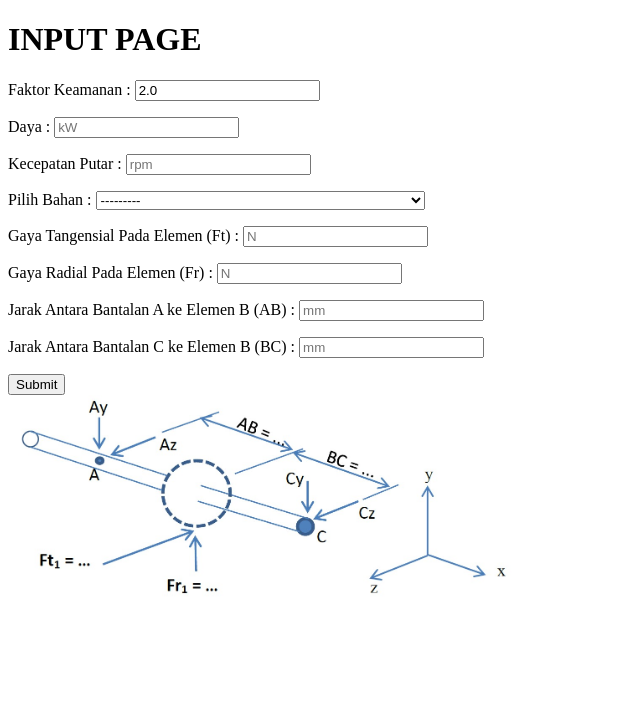
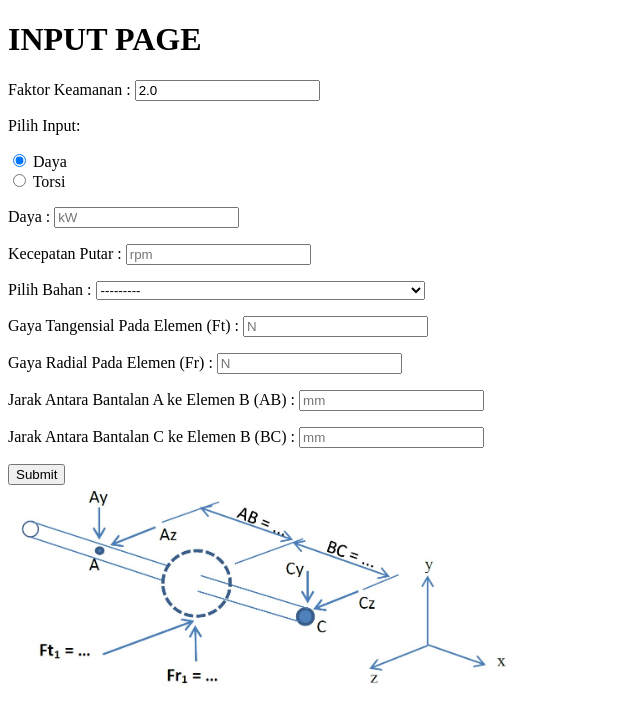
Before and after one commit to DrieHarry/mechanical-design, a Django app: page /shaft/ in a window 1280 px wide. Shown: the part 26-749 px from the top of the page, without its empty margins (0-640 px from the left). Run offline with Django 4.2, Linux system fonts and the light colour scheme; data comes from the database, SQL or seed files in the repository.

Commit message:
Validation Error for P,n,T

```diff
--- a/shaft/forms.py
+++ b/shaft/forms.py
@@ -5,10 +5,14 @@
 class MyForm(forms.Form):
     N = forms.FloatField(label="Faktor Keamanan ",
                             widget=forms.NumberInput(attrs={'value': '2.0', 'min': '0'}))
+    RadioSelectDayaTorsi = forms.ChoiceField(label = "Pilih Input" ,choices=(('D','Daya'), ('T','Torsi')),
+                                             initial='D', widget=forms.RadioSelect)
     P = forms.FloatField(label="Daya ",
-                            widget=forms.NumberInput(attrs={'placeholder': 'kW', 'min': '0'}))
+                            widget=forms.NumberInput(attrs={'placeholder': 'kW'}),required=False)
     n = forms.FloatField(label="Kecepatan Putar ",
-                            widget=forms.NumberInput(attrs={'placeholder': 'rpm', 'min': '0'}))
+                            widget=forms.NumberInput(attrs={'placeholder': 'rpm'}),required=False)
+    T = forms.FloatField(label="Torsi ",
+                            widget=forms.NumberInput(attrs={'placeholder': 'N-mm'}),required=False)
     Material = forms.ModelChoiceField(
                             label = "Pilih Bahan :", queryset = Materials.objects.all())
     Ft = forms.FloatField(label="Gaya Tangensial Pada Elemen (Ft) ",
@@ -19,3 +23,19 @@
                             widget=forms.NumberInput(attrs={'placeholder': 'mm', 'min': '0'}))
     BC = forms.FloatField(label="Jarak Antara Bantalan C ke Elemen B (BC) ",
                             widget=forms.NumberInput(attrs={'placeholder': 'mm', 'min': '0'}))
+
+    def clean(self):
+        cleaned_data = self.cleaned_data
+        RadioSelectDayaTorsi = cleaned_data.get("RadioSelectDayaTorsi")
+        P = cleaned_data.get("P")
+        n = cleaned_data.get("n")
+        T = cleaned_data.get("T")
+        if RadioSelectDayaTorsi == 'D':
+            if not P:
+                raise forms.ValidationError('Daya harus diisi')
+            if not n:
+                raise forms.ValidationError('Kecepatan putar harus diisi')
+        elif RadioSelectDayaTorsi == 'T':
+            if not T:
+                raise forms.ValidationError('Torsi harus diisi')
+        return cleaned_data
--- a/shaft/templates/shaft/input.html
+++ b/shaft/templates/shaft/input.html
@@ -7,9 +7,70 @@
     <h1>INPUT PAGE</h1>
     <form action="{% url 'shaft:output' %}" method="post">
         {% csrf_token %}
-         {{ form.as_p }}
-            <input type="submit">
+        {{ form.non_field_errors }}
+        {{ form.N.label_tag }}
+        {{ form.N }}
+        <p>
+            {{ form.RadioSelectDayaTorsi.label_tag }}
+            {{ form.RadioSelectDayaTorsi }}
+        </p>
+        <div id="Daya">
+            {{ form.P.label_tag }}
+            {{ form.P }}
+        <p>
+            {{ form.n.label_tag }}
+            {{ form.n }}
+        </p>
+        </div>
+        <div id="Torsi">
+        <p>
+            {{ form.T.label_tag }}
+            {{ form.T }}
+        </p>
+        </div>
+        <p>
+        {{ form.Material.label_tag }}
+        {{ form.Material }}
+        </p>
+        <p>
+        {{ form.Ft.label_tag }}
+        {{ form.Ft }}
+        </p>
+        <p>
+        {{ form.Fr.label_tag }}
+        {{ form.Fr }}
+        </p>
+        <p>
+        {{ form.AB.label_tag }}
+        {{ form.AB }}
+        </p>
+        <p>
+        {{ form.BC.label_tag }}
+        {{ form.BC }}
+        </p>
+        <input type="submit" value="Submit"/>
     </form>
+
+
+    <script>
+        var radios = document.getElementsByName('RadioSelectDayaTorsi');
+        var daya = document.getElementById('Daya');
+        var torsi = document.getElementById('Torsi');
+
+        for(var i = 0; i < radios.length; i++) {
+            radios[i].onchange = function() {
+                if(this.value == 'D') {
+                    daya.style.display = "block";
+                    torsi.style.display = "none";
+                } else if (this.value == 'T') {
+                    daya.style.display = "none";
+                    torsi.style.display = "block";
+                }
+            }
+        }
+        radios[0].checked = true;
+        torsi.style.display = "none";
+    </script>
 </body>
 
     <img src="{% static 'shaft/tipe1.jpg' %}" alt="tipe1" width="40%" height="auto">
--- a/shaft/views.py
+++ b/shaft/views.py
@@ -1,4 +1,6 @@
 from django.shortcuts import render
+from django.http import HttpResponseRedirect
+from django.urls import reverse
 
 
 from .forms import *
@@ -17,6 +19,26 @@
     })
 
 def output(request):
+    form = MyForm(request.POST)
+    if not form.is_valid():
+        return render(request, "shaft/input.html", {
+            "form": form,
+        })
+
+ #       cleaned_data = form.cleaned_data
+ #       N = cleaned_data.get("N")
+ #       RadioSelectDayaTorsi = cleaned_data.get("RadioSelectDayaTorsi")
+ #       P = cleaned_data.get("P")
+ #       n = cleaned_data.get("n")
+ #       T = cleaned_data.get("T")
+ #       Material = cleaned_data.get("Material")
+ #       Ft = cleaned_data.get("Ft")
+ #       Fr = cleaned_data.get("Fr")
+ #       BC = cleaned_data.get("BC")
+ #       Su = Material.tegangan_tarik
+ #       Sy = Material.tegangan_luluh
+
+
 
     N = float(request.POST['N']) #Faktor Keamanan
     P = float(request.POST['P']) #Daya
```
Also changed, not shown: shaft/templates/shaft/layout.html (+17 -0 lines).
